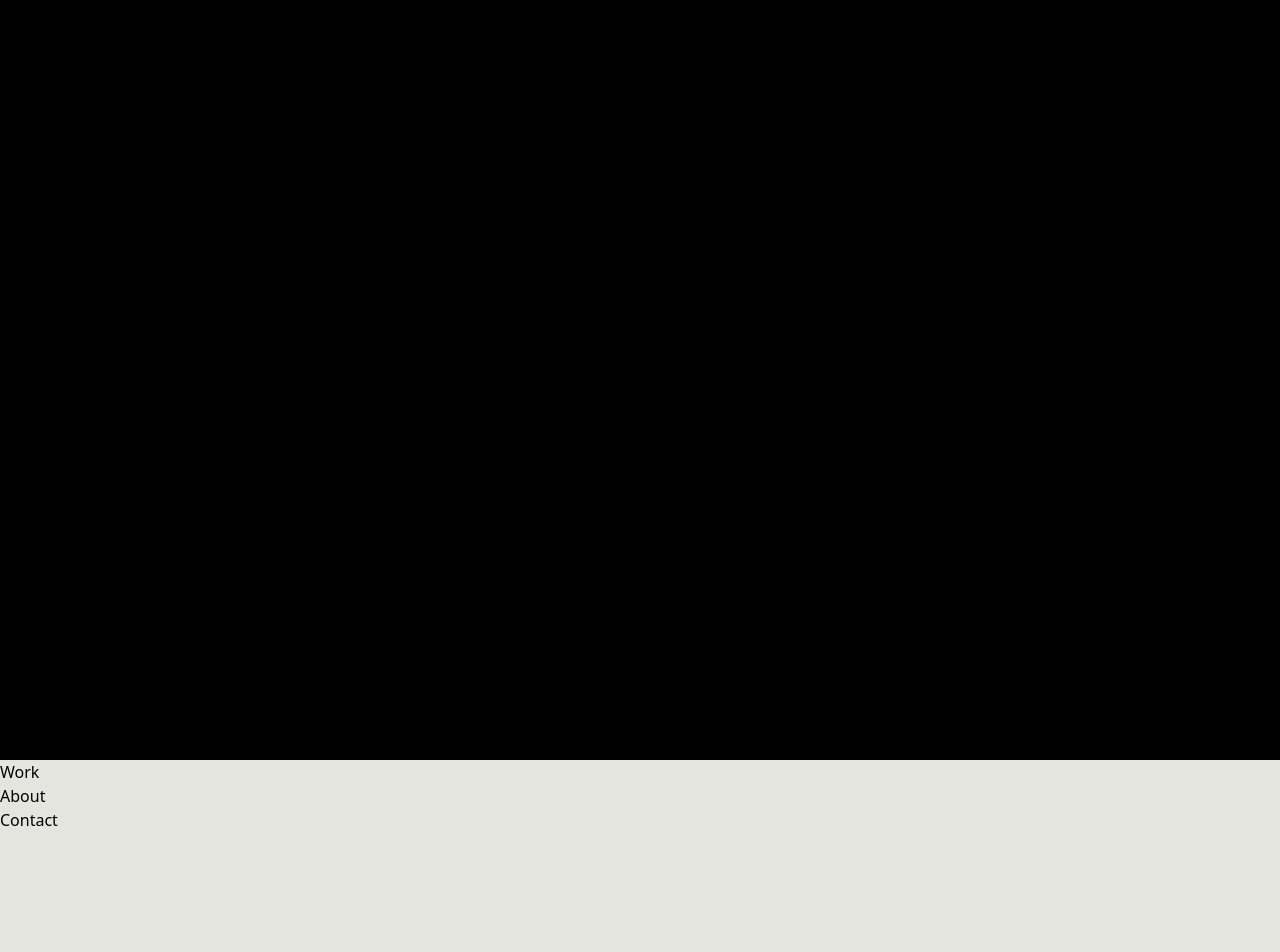
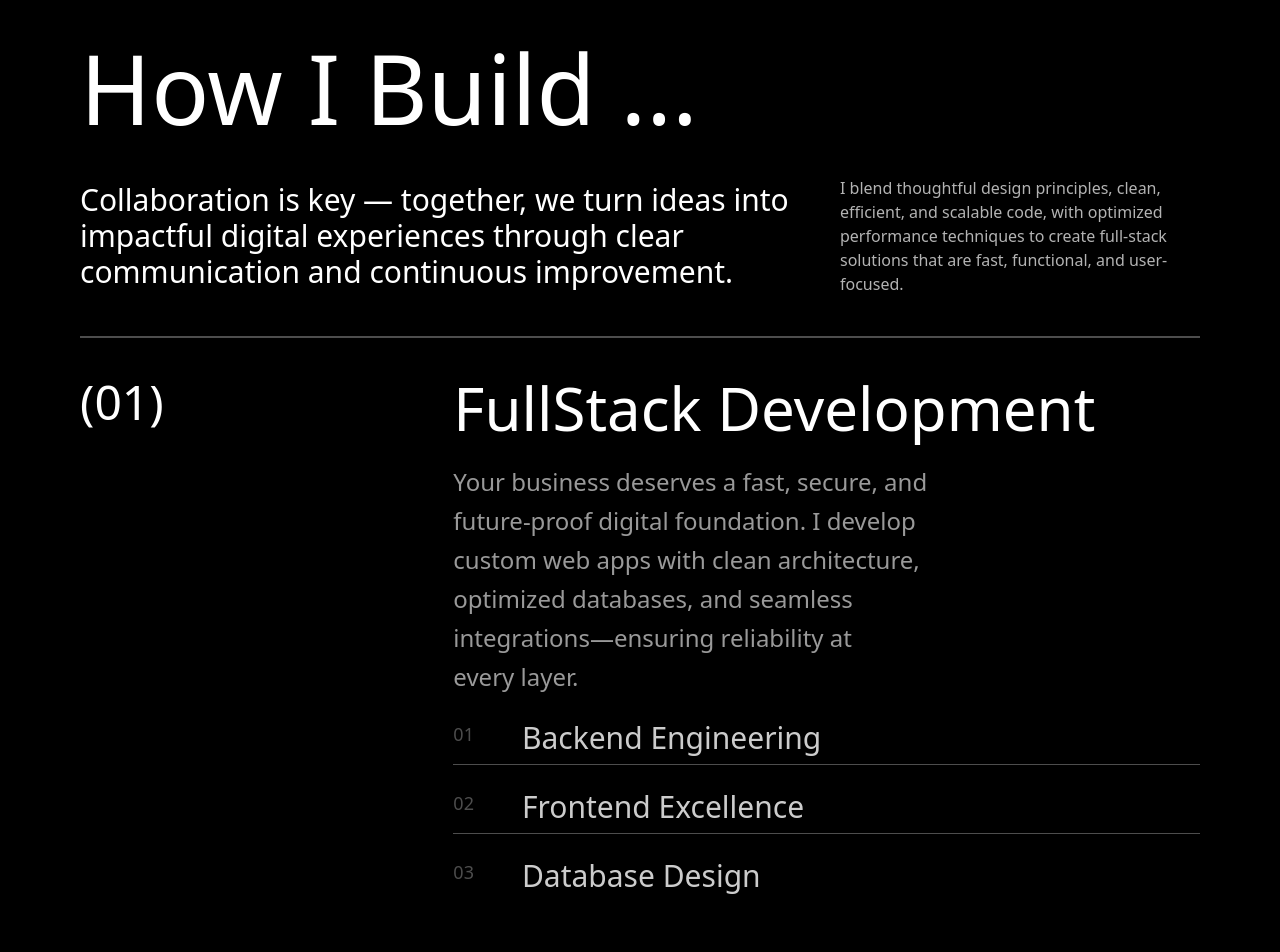
Before and after one commit to magar-manisha/Porfolio, a React (Vite) app: page / in a window 1280 px wide. Shown: the part 840-1792 px from the top of the page. Before the commit the page ends 1672 px from the top, so only its background shows below. Built offline with nearby package versions, Linux system fonts and the light colour scheme.

Commit message:
feat: service section

```diff
--- a/package.json
+++ b/package.json
@@ -16,6 +16,7 @@
     "lenis": "^1.3.6",
     "react": "^19.1.0",
     "react-dom": "^19.1.0",
+    "react-responsive": "^10.0.1",
     "react-scroll": "^1.9.3",
     "tailwindcss": "^4.1.11"
   },
--- a/src/constants/index.js
+++ b/src/constants/index.js
@@ -3,3 +3,64 @@ export const socials = [
   { name: "LinkedIn", href: "https://www.linkedin.com/in/magar-manisha/" },
   { name: "GitHub", href: "https://github.com/magar-manisha" },
 ];
+
+
+export const servicesData = [
+  {
+    title: "FullStack Development",
+    description:
+      "Your business deserves a fast, secure, and future-proof digital foundation. I develop custom web apps with clean architecture, optimized databases, and seamless integrations—ensuring reliability at every layer.",
+    items: [
+      {
+        title: "Backend Engineering",
+        description: "(REST/GraphQL APIs, Microservices, Auth Systems)",
+      },
+      {
+        title: "Frontend Excellence",
+        description: "(React, Vue, TypeScript, Interactive UI/UX)",
+      },
+      {
+        title: "Database Design",
+        description: "(SQL/NoSQL Optimization, Scalable Structures)",
+      },
+    ],
+  },
+  {
+    title: "Security & Optimization",
+    description:
+      "Slow or hacked apps destroy trust. I harden security (XSS/SQLI protection, OAuth) and optimize bottlenecks so your app stays fast, safe, and scalable as you grow.",
+    items: [
+      {
+        title: "Code Audits",
+        description: "(Refactoring, Tech Debt Cleanup)",
+      },
+      {
+        title: "Pen Testing",
+        description: "(Vulnerability Assessments)",
+      },
+      {
+        title: "SEO Tech Stack",
+        description: "(SSR, Metadata, Structured Data)",
+      },
+    ],
+  },
+  {
+    title: "Web & Mobile Apps",
+    description:
+      "A clunky interface can sink even the best ideas. I craft responsive, pixel perfect web and mobile apps (React Native/Flutter) that users love—bridging design and functionality seamlessly.",
+    items: [
+      {
+        title: "Cross-Platform Apps",
+        description: "(Single codebase for iOS/Android/Web)",
+      },
+      {
+        title: "PWAs",
+        description: "(Offline mode, Push Notifications)",
+      },
+      {
+        title: "E-Commerce",
+        description: "(Checkout flows, Payment Gateways, Inventory APIs)",
+      },
+    ],
+  },
+];
--- a/src/sections/Service.jsx
+++ b/src/sections/Service.jsx
@@ -1,18 +1,89 @@
-import React from 'react'
+import React, { useRef } from "react";
+import { servicesData } from "../constants";
+import { useMediaQuery } from "react-responsive";
+import { useGSAP } from "@gsap/react";
+import gsap from "gsap";
 
 const Service = () => {
+  const serviceRefs = useRef([]);
+  const isDesktop = useMediaQuery({ minWidth: "48rem" });
+  useGSAP(() => {
+    serviceRefs.current.forEach((el) => {
+      if (!el) return;
+
+      gsap.from(el, {
+        y: 200,
+        scrollTrigger: {
+          trigger: el,
+          start: "top 80%",
+        },
+        duration: 1,
+        ease: "circ.out",
+      });
+    });
+  }, []);
   return (
-    <section id='section' className='min-h-screen bg-black rounded-t-4xl'>
-<div className="w-full flex items-center p-">
-  <p >
+    <section id="section" className="min-h-screen bg-black rounded-t-4xl px-20">
+      <div className="pt-20">
+        <h1 className="text-8xl text-white">How I Build ...</h1>
+        <div className="w-full flex justify-between items-center gap-10 text-white py-10">
+          <p className="text-3xl w-2/3">
+            Collaboration is key — together, we turn ideas into impactful
+            digital experiences through clear communication and continuous
+            improvement.
+          </p>
+          <p className="w-1/3 text-white/70">
+            I blend thoughtful design principles, clean, efficient, and scalable
+            code, with optimized performance techniques to create full-stack
+            solutions that are fast, functional, and user-focused.
+          </p>
+        </div>
+      </div>
+<div className="relative">
+      {servicesData.map((service, index) => (
+        <div
+          ref={(el) => (serviceRefs.current[index] = el)}
+          key={index}
+          className="sticky py-10 text-white bg-black border-t-2 border-white/30"
+          style={
+            isDesktop
+              ? {
+                  top: `calc(12vh + ${index * 7}em)`,
+                  minHeight: '80vh',
+                  marginBottom: `${(servicesData.length - index - 1) * 7}rem`,
+                }
+              : { top: 0 }
+          }
+        >
+          <div className="flex justify-between items-start">
+            <p className="text-4xl lg:text-5xl text-start font-medium">{`(0${index+1})`}</p>
+            <div className="flex flex-col gap-6 w-2/3">
+              <h2 className="text-4xl lg:text-6xl font-medium">{service.title}</h2>
+              <p className="text-xl leading-relaxed lg:text-2xl text-white/60 text-pretty w-2/3">
+                {service.description}
+              </p>
+              <div className="flex flex-col gap-2 text-2xl sm:gap-4 lg:text-3xl text-white/80">
+                {service.items.map((item, itemIndex) => (
+                  <div key={`item-${index}-${itemIndex}`}>
+                    <h3 className="flex">
+                      <span className="mr-12 text-lg text-white/30">
+                        0{itemIndex + 1}
+                      </span>
+                      {item.title}
+                    </h3>
+                    {itemIndex < service.items.length - 1 && (
+                      <div className="w-full h-px my-2 bg-white/30" />
+                    )}
+                  </div>
+                ))}
+              </div>
+            </div>
+          </div>
+        </div>
+      ))}
+      </div>
+    </section>
+  );
+};
 
-  </p>
-  <p>
-
-  </p>
-</div>
-    </section>
-  )
-}
-
-export default Service
+export default Service;
--- a/src/sections/Work.jsx
+++ b/src/sections/Work.jsx
@@ -1,9 +1,15 @@
-import React from 'react'
+import React from "react";
 
 const Work = () => {
   return (
-    <section id='work'>Work</section>
-  )
-}
+    <section id="work" className="min-h-screen bg-black">
+      <div className="px-20 pt-20">
+        <h1 className="text-7xl text-white">SELECTED WORKS ...</h1>
 
-export default Work
+      </div>
+
+    </section>
+  );
+};
+
+export default Work;
```
Also changed, not shown: 1 other file (tests, documents, lock files or other folders).
